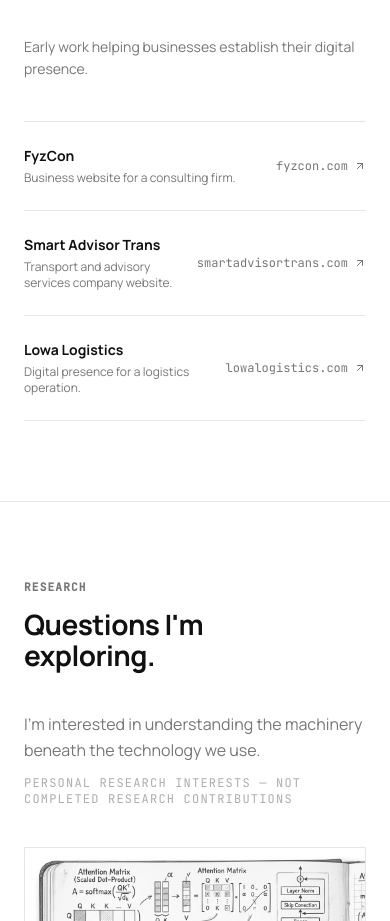
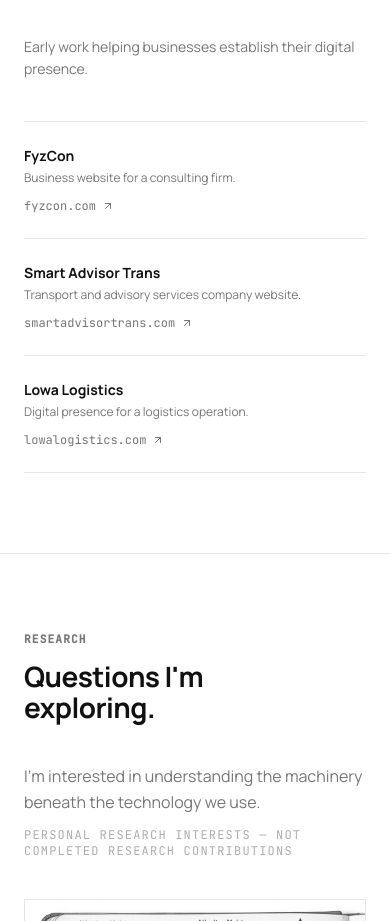
Before and after one commit to muhammeidrees/idrees, a React (Vite) app: page / in a window 390 px wide. Shown: the part 6694-7615 px from the top of the page. Built offline with nearby package versions, Linux system fonts and the light colour scheme.

Commit message:
Refactor layout and styling of website items

```diff
--- a/src/components/BusinessWork.tsx
+++ b/src/components/BusinessWork.tsx
@@ -106,7 +106,7 @@ export function BusinessWork() {
                   <motion.div
                     key={site.title}
                     {...fadeUp(0.1 * i + 0.2)}
-                    className="border-t border-ink/10 py-6 flex items-center justify-between group last:border-b last:border-ink/10"
+                    className="border-t border-ink/10 py-6 flex flex-col sm:flex-row sm:items-center sm:justify-between gap-3 sm:gap-0 group last:border-b last:border-ink/10"
                   >
                     <div>
                       <p className="text-sm font-bold text-ink mb-1">{site.title}</p>
@@ -117,7 +117,7 @@ export function BusinessWork() {
                       target="_blank"
                       rel="noopener noreferrer"
                       aria-label={`Visit ${site.title}`}
-                      className="flex items-center gap-1.5 font-mono text-xs text-muted hover:text-ink transition-colors duration-200 ml-6 shrink-0"
+                      className="flex items-center gap-1.5 font-mono text-xs text-muted hover:text-ink transition-colors duration-200 sm:ml-6 shrink-0 self-start sm:self-auto"
                     >
                       {site.url.replace('https://', '')}
                       <ArrowUpRight size={12} className="group-hover:text-accent transition-colors" />
```
